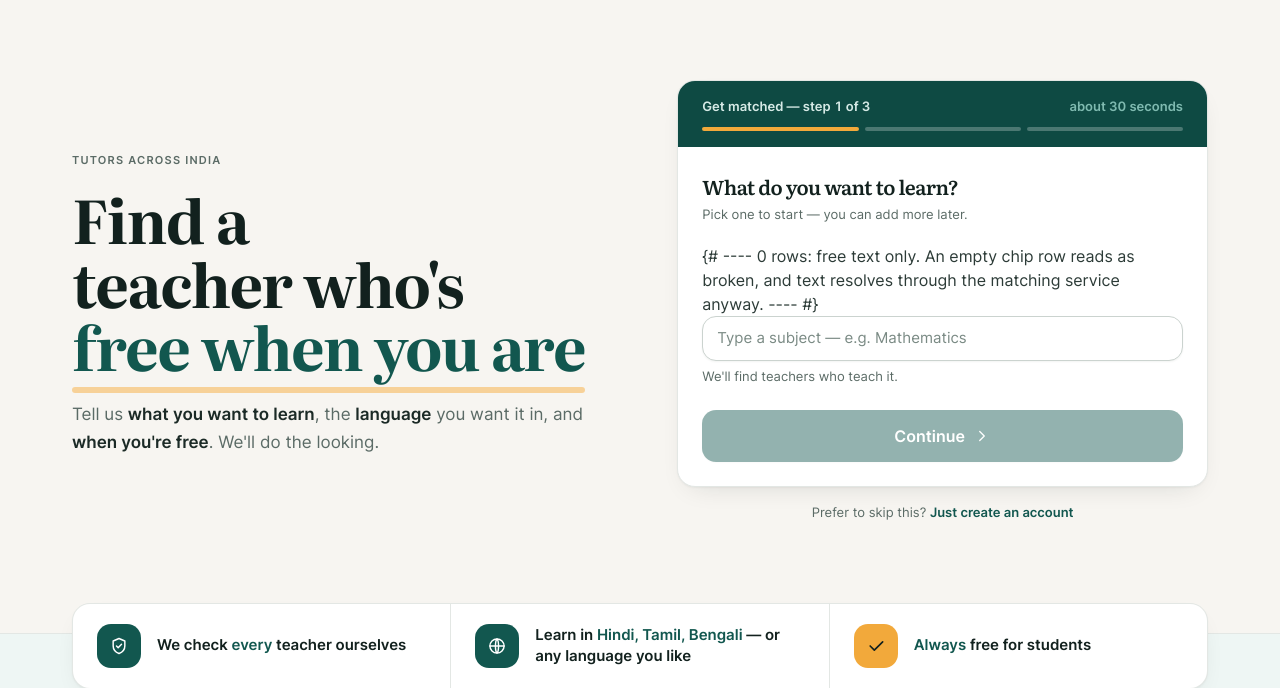
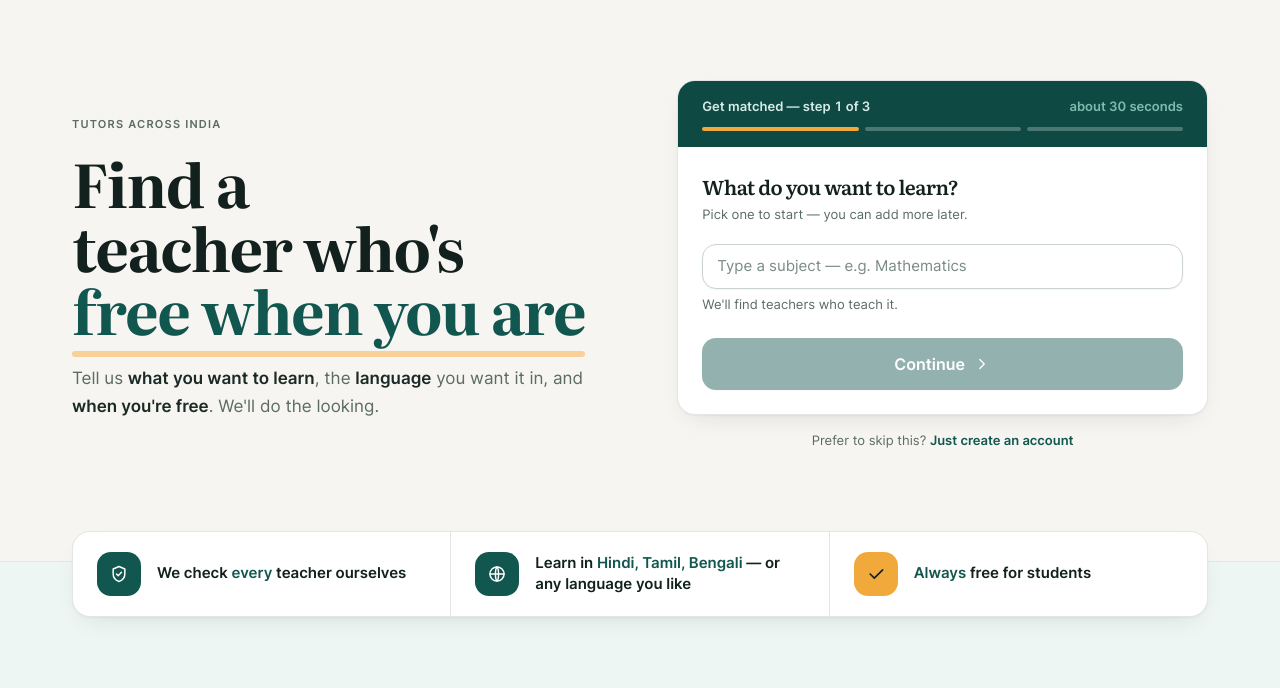
Before and after one commit to upskillacademy102/udbhab_code_academy_tecaher_student_marketplace, a Django app: template teacher_marketplace/templates/web/landing.html in a window 1280 px wide. Shown: the part 69-757 px from the top of the page. Run offline with Django 5.2, Linux system fonts and the light colour scheme; the template is opened without the code that fills it, so the values that code supplies are empty.

Commit message:
Fix three multi-line comments leaking as visible text
_taxonomy_picker.html had three {# ... #} comments written across multiple
lines. Django's comment tag regex does not span newlines, so each one was
parsed as an unknown token and rendered verbatim - visible on the register
page as raw text sitting right above the "Any language" chip.

Same mistake as the one fixed in commit a9d4430, reintroduced when this
file was written afterwards. Swept the whole templates/ tree this time
(not just the file reported) and confirmed zero unterminated {# remain.

All three converted to {% comment %}...{% endcomment %}, which does span
lines correctly.

623 tests pass.

Co-Authored-By: Claude Sonnet 5 <noreply@anthropic.com>

```diff
--- a/teacher_marketplace/templates/web/partials/_taxonomy_picker.html
+++ b/teacher_marketplace/templates/web/partials/_taxonomy_picker.html
@@ -19,16 +19,16 @@ JavaScript array. Alpine only owns selection state and the filter.
 {% endcomment %}
 
 {% if anylabel %}
-  {# "Any language" — pre-selected by default, so this whole step is a
-     one-tap pass for the majority who have no preference. #}
+  {% comment %}"Any language" — pre-selected by default, so this whole step
+  is a one-tap pass for the majority who have no preference.{% endcomment %}
   <button type="button" class="u-chip u-chip-sm mb-2"
           :aria-pressed="{{ field }} === null"
           @click="{{ field }} = null; cbClose()">{{ anylabel }}</button>
 {% endif %}
 
 {% if items|length == 0 %}
-  {# ---- 0 rows: free text only. An empty chip row reads as broken, and
-       text resolves through the matching service anyway. ---- #}
+  {% comment %}0 rows: free text only. An empty chip row reads as broken,
+  and text resolves through the matching service anyway.{% endcomment %}
   <div class="u-field">
     <input type="text" id="{{ pid }}-text" class="u-input"
            maxlength="60" placeholder="{{ placeholder }}"
@@ -53,8 +53,8 @@ JavaScript array. Alpine only owns selection state and the filter.
   </div>
 
 {% else %}
-  {# ---- 13+ rows: the most-taught options stay visible as chips, the
-       long tail lives behind an accessible filter. ---- #}
+  {% comment %}13+ rows: the most-taught options stay visible as chips, the
+  long tail lives behind an accessible filter.{% endcomment %}
   <div class="flex flex-wrap gap-2">
     {% for name in items|slice:":8" %}
       <button type="button" class="u-chip u-chip-sm"
```
